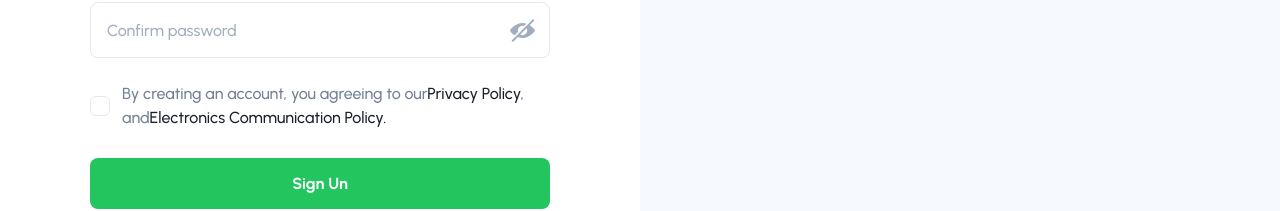
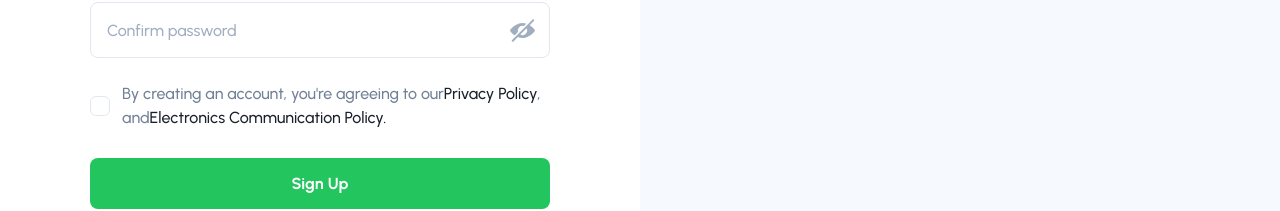
Before and after one commit to thuongbuihoai-agilityio/Envato-Market-System, a React (Vite) app: page /register in a window 1280 px wide. Shown: the part 590-801 px from the top of the page. Built offline with nearby package versions, Linux system fonts and the light colour scheme.

Commit message:
refactor: update typo

```diff
--- a/src/pages/Register/index.tsx
+++ b/src/pages/Register/index.tsx
@@ -135,17 +135,21 @@ const RegisterPage = () => {
           control={control}
           rules={AUTH_SCHEMA.EMAIL}
           name="password"
-          render={({ field, fieldState: { error } }) => (
+          render={({ field, fieldState: { error } }) => {
+            const { message } = error || {};
+
+            return (
               <InputField
                 type="password"
                 variant="authentication"
                 placeholder="Password"
                 rightIcon={renderPasswordIcon(isShowPassword, onShowPassword)}
                 {...field}
-              isError={!!error}
-              errorMessages={error?.message}
+                isError={!!message}
+                errorMessages={message}
               />
-          )}
+            );
+          }}
         />
 
         <Controller
@@ -183,7 +187,7 @@ const RegisterPage = () => {
             )}
           />
           <Text color="text.secondary" fontSize="md" flex={1}>
-            By creating an account, you agreeing to our
+            By creating an account, you&apos;re agreeing to our
             <Text as="span" color="text.primary">
               Privacy Policy
             </Text>
@@ -201,7 +205,7 @@ const RegisterPage = () => {
         my={7}
         form="register-form"
       >
-        Sign Un
+        Sign Up
       </Button>
 
       <Text fontWeight="medium" textAlign="center">
```
Lines whose indentation alone changed are shown as unchanged.
